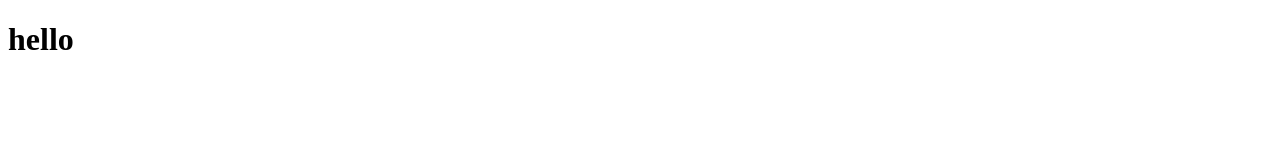
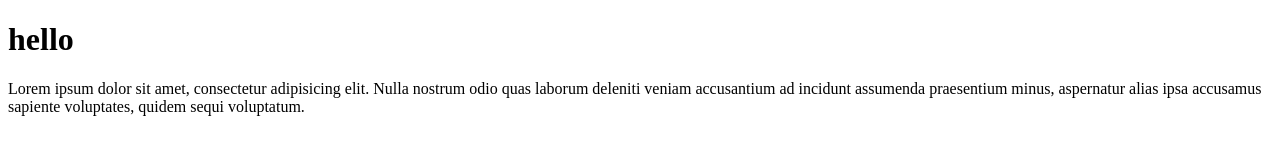
Before and after one commit to SarvadnyaPawar/merge, a plain HTML site: page index.html in a window 1280 px wide. Drawn offline with Linux system fonts and the light colour scheme.

Commit message:
new code

```diff
--- a/index.html
+++ b/index.html
@@ -7,6 +7,6 @@
 </head>
 <body>
     <h1>hello</h1>
-
+   <p>Lorem ipsum dolor sit amet, consectetur adipisicing elit. Nulla nostrum odio quas laborum deleniti veniam accusantium ad incidunt assumenda praesentium minus, aspernatur alias ipsa accusamus sapiente voluptates, quidem sequi voluptatum.</p>
 </body>
 </html>
```
